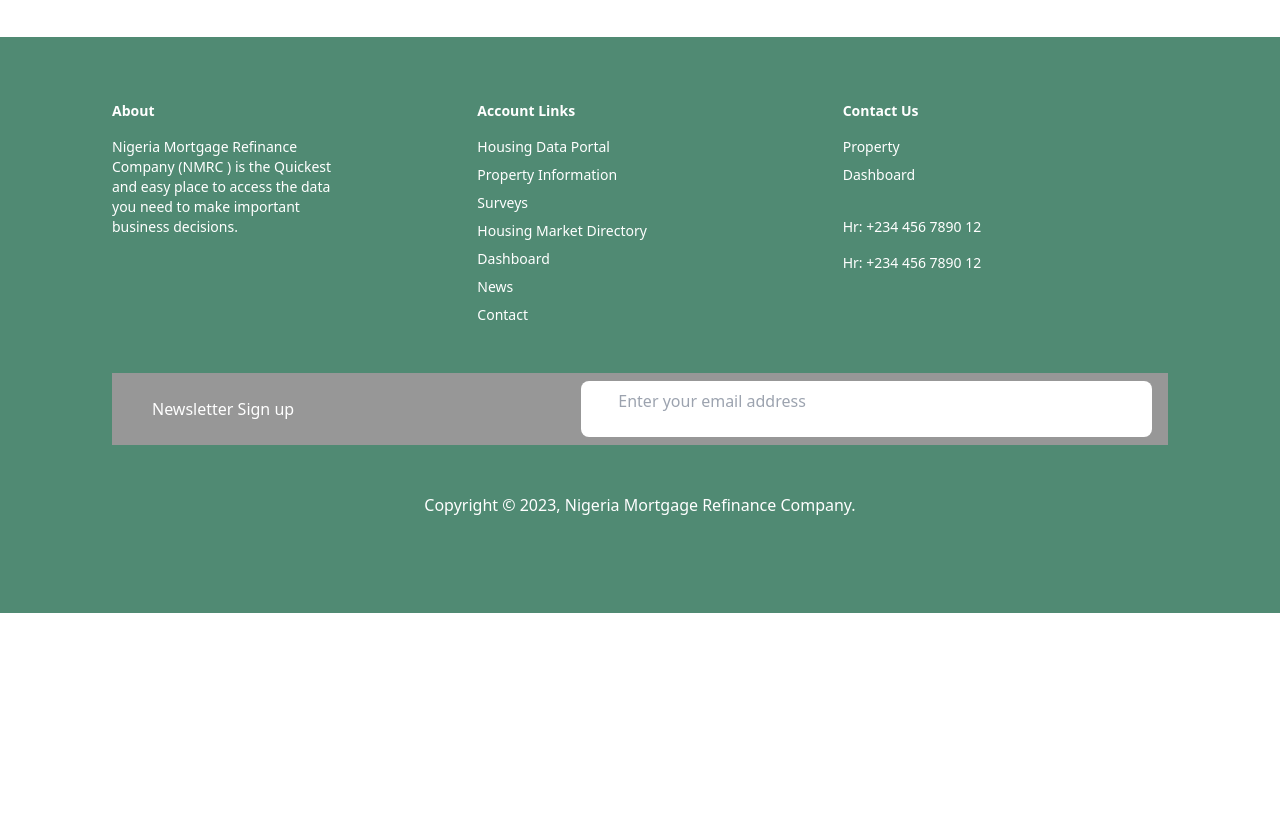
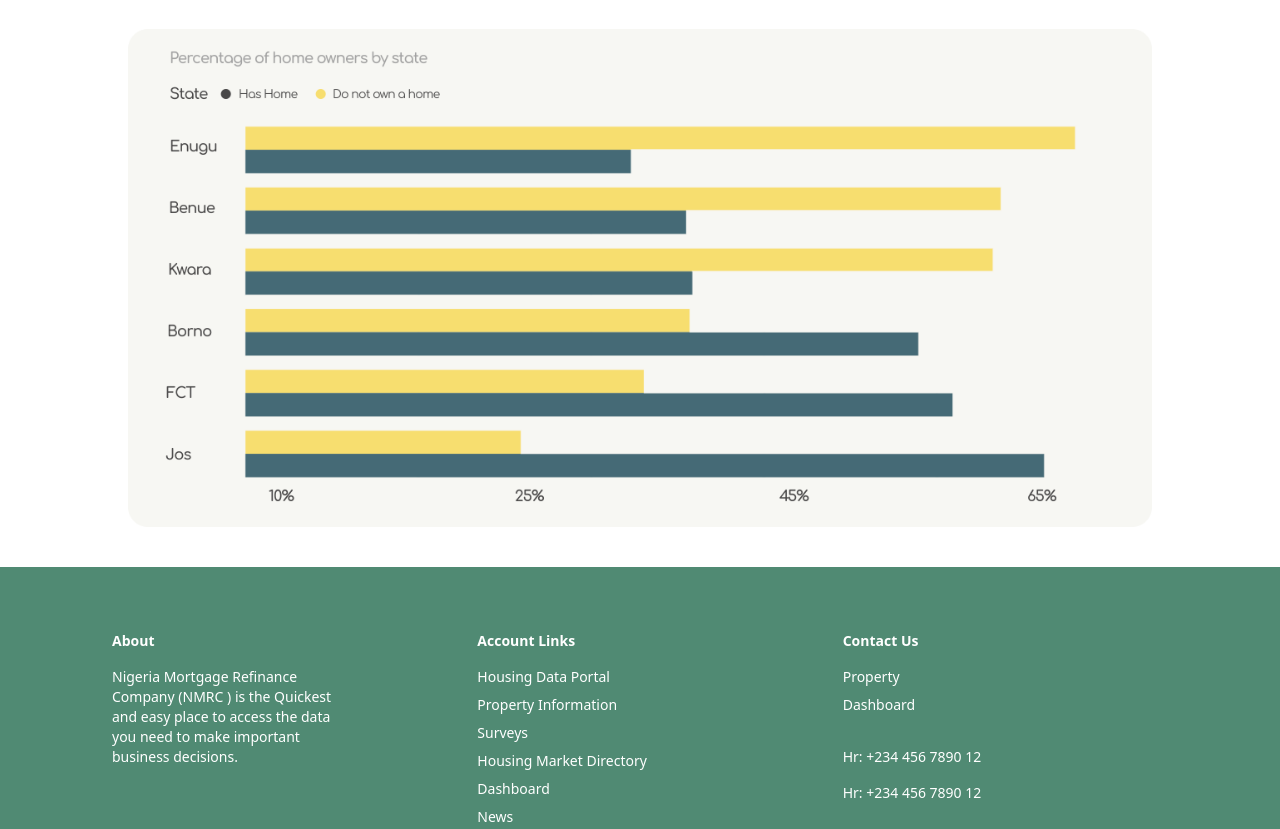
Before and after one commit to JoyOffiong/HMIP-Dashbords, a website: page MortgageBoard.html in a window 1280 px wide. Shown: the part 1150-1979 px from the top of the page. Before the commit the page ends 1763 px from the top, so only its background shows below. Drawn offline with Linux system fonts and the light colour scheme.

Commit message:
updaes on the charts

```diff
--- a/MortgageBoard.html
+++ b/MortgageBoard.html
@@ -130,6 +130,9 @@
             </div>
         </div>
        </div>
+       <div class="w-full my-8">
+        <img src="./images/down-chart.png" alt="">
+       </div>
     </div>
 
     <!-- footer -->
```
Also changed, not shown: dashboard.html (+4 -1 lines), images/down-chart.png (added), output.css.
